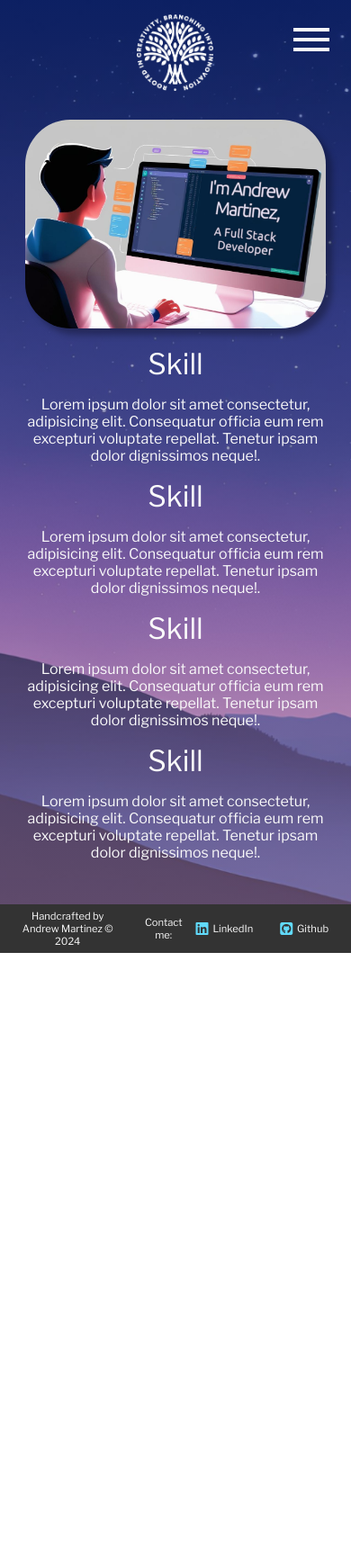
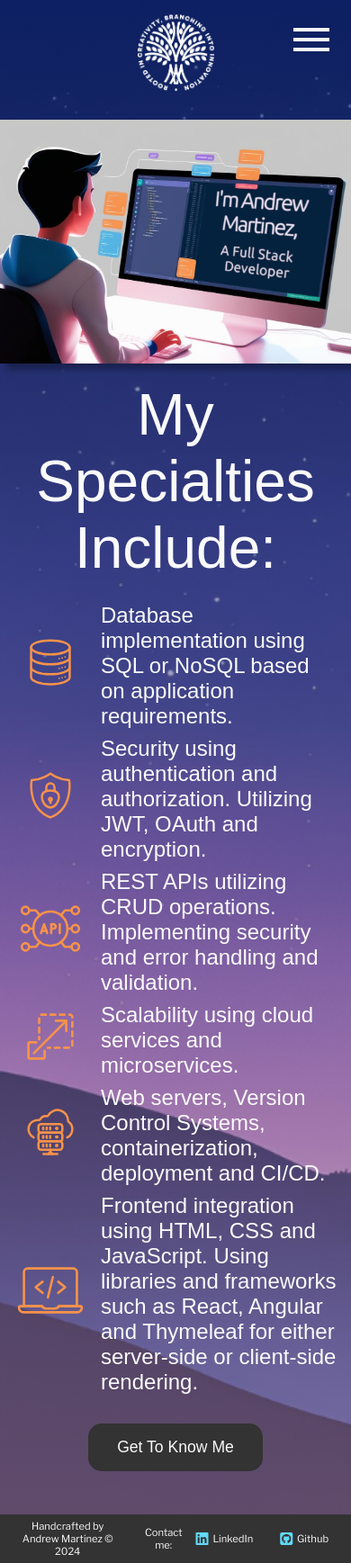
Before and after one commit to andymartinez1/Portfolio, a plain HTML site: page index.html in a window 390 px wide. Shown: the whole page at 90% size. Before the commit the page ends 1059 px from the top, so only its background shows below. Drawn offline with nearby package versions, Linux system fonts and the light colour scheme; a web font is replaced by a local one.

Commit message:
Completed the home page (for now). Added more icons and styling.

```diff
--- a/index.html
+++ b/index.html
@@ -37,8 +37,8 @@
           <ul class="navbar-links">
             <li class="navbar-list-item">
               <a href="/">
-                <i class="fa-solid fa-house"></i>
-                <p>&nbsp; Home</p>
+                <i class="fa-solid fa-house current"></i>
+                <p class="current">&nbsp; Home</p>
               </a>
             </li>
             <li class="navbar-list-item">
@@ -67,31 +67,59 @@
           <div class="home-image">
             <img src="/img/background-img/Home-Image.jpg" alt="" />
           </div>
+
           <div class="home-page">
-            <h1>Skill</h1>
+            <h1>My Specialties Include:</h1>
+            <ul class="home-list">
+              <li class="home-list-item">
+                <img src="/img/icons/Database.svg" alt="Database" />
                 <p>
-              Lorem ipsum dolor sit amet consectetur, adipisicing elit.
-              Consequatur officia eum rem excepturi voluptate repellat. Tenetur
-              ipsam dolor dignissimos neque!.
+                  Database implementation using SQL or NoSQL based on
+                  application requirements.
                 </p>
-            <h1>Skill</h1>
+              </li>
+
+              <li class="home-list-item">
+                <img src="/img/icons/Security.svg" alt="Security" />
                 <p>
-              Lorem ipsum dolor sit amet consectetur, adipisicing elit.
-              Consequatur officia eum rem excepturi voluptate repellat. Tenetur
-              ipsam dolor dignissimos neque!.
+                  Security using authentication and authorization. Utilizing
+                  JWT, OAuth and encryption.
                 </p>
-            <h1>Skill</h1>
+              </li>
+              <li class="home-list-item">
+                <img src="/img/icons/APIs.svg" alt="APIs" />
                 <p>
-              Lorem ipsum dolor sit amet consectetur, adipisicing elit.
-              Consequatur officia eum rem excepturi voluptate repellat. Tenetur
-              ipsam dolor dignissimos neque!.
+                  REST APIs utilizing CRUD operations. Implementing security and
+                  error handling and validation.
                 </p>
-            <h1>Skill</h1>
-            <p class="home-page-description">
-              Lorem ipsum dolor sit amet consectetur, adipisicing elit.
-              Consequatur officia eum rem excepturi voluptate repellat. Tenetur
-              ipsam dolor dignissimos neque!.
+              </li>
+              <li class="home-list-item">
+                <img src="/img/icons/Scalability.svg" alt="Scalability" />
+                <p>Scalability using cloud services and microservices.</p>
+              </li>
+              <li class="home-list-item">
+                <img src="/img/icons/Server.svg" alt="Server" />
+                <p>
+                  Web servers, Version Control Systems, containerization,
+                  deployment and CI/CD.
                 </p>
+              </li>
+              <li class="home-list-item">
+                <img
+                  src="/img/icons/Frontend Integration.svg"
+                  alt="Frontend Integration"
+                />
+                <p>
+                  Frontend integration using HTML, CSS and JavaScript. Using
+                  libraries and frameworks such as React, Angular and Thymeleaf
+                  for either server-side or client-side rendering.
+                </p>
+              </li>
+            </ul>
+
+            <a href="/pages/about.html">
+              <button class="home-page-button">Get To Know Me</button>
+            </a>
           </div>
         </section>
       </div>
--- a/script.js
+++ b/script.js
@@ -15,6 +15,7 @@ document.querySelectorAll(".navbar-list-item").forEach((n) =>
 );
 
 // PROJECTS SLIDER
+
 const panels = document.querySelectorAll(".panel");
 
 panels.forEach((panel) => {
--- a/styles.css
+++ b/styles.css
@@ -1,4 +1,4 @@
-@import url("https://fonts.googleapis.com/css2?family=Inter:ital,opsz,wght@0,14..32,100..900;1,14..32,100..900&family=Libre+Franklin:ital,wght@0,100..900;1,100..900&family=Raleway:ital,wght@0,100..900;1,100..900&family=Style+Script&display=swap");
+@import url("https://fonts.googleapis.com/css2?family=Alumni+Sans+Pinstripe:ital@0;1&family=Libre+Franklin:ital,wght@0,100..900;1,100..900&family=Style+Script&display=swap");
 
 :root {
   --primary-box-shadow: 7px 7px 7px rgba(0, 0, 0, 0.3);
@@ -66,11 +66,10 @@ body {
 }
 
 .navbar-list-item {
-  margin-left: 2rem;
+  margin: 0 1rem 0 2rem;
   list-style-type: none;
-}
 
-.navbar-list-item a {
+  & a {
     color: var(--color-white);
     text-decoration: none;
     font-size: 1.3rem;
@@ -78,14 +77,20 @@ body {
     justify-content: center;
     align-items: center;
     transition: all 0.3s;
+
+    & p {
+      font-size: 1.3rem;
     }
-
-.navbar-list-item a p {
-  font-size: 1.3rem;
+  }
 }
 
 .navbar-list-item a:hover {
   box-shadow: 0 -4px 0px var(--color-white) inset;
+}
+
+.current {
+  color: #f7924a;
+  transform: scale(1.1);
 }
 
 .hamburger {
@@ -170,21 +175,61 @@ p {
 }
 
 .home-page {
+  font-family: "Alumni Sans Pinstripe", sans-serif;
   width: 25%;
   display: flex;
   flex-direction: column;
   justify-content: center;
   align-items: center;
-  margin-left: auto;
-  margin-right: auto;
+  margin: auto;
 
   & h1 {
-    margin: 1rem 0;
+    font-size: 4rem;
+    margin: 1rem auto 0 auto;
+  }
+}
+
+.home-list {
+  margin: 0;
+  padding: 1rem;
+  list-style: none;
+  text-align: left;
+}
+
+.home-list-item {
+  color: var(--color-white);
+  display: flex;
+  align-items: center;
+
+  & img {
+    height: 5rem;
   }
 
   & p {
-    margin: 0;
+    font-size: 1.5rem;
+    margin: 0.5rem 0 0 1rem;
   }
+}
+
+.home-page-button {
+  margin-top: 1rem;
+  padding: 1rem 2rem;
+  border: none;
+  border-radius: 15px;
+  background-color: var(--color-grey);
+  color: var(--color-white);
+  font-size: 1.1rem;
+  cursor: pointer;
+  transition: all 0.5s ease;
+}
+
+.home-page-button:hover {
+  transform: scale(1.02);
+}
+
+.home-page-button:focus,
+.home-page-button:active {
+  outline: none;
 }
 
 /* ABOUT */
@@ -193,7 +238,7 @@ p {
   text-align: center;
   max-width: 1200px;
   margin: auto;
-  margin-bottom: 3rem;
+  /* margin-bottom: 3rem; */
 }
 
 .about-section {
@@ -361,6 +406,7 @@ a {
 .resume-button:focus,
 .resume-button:active {
   outline: none;
+  border: none;
 }
 
 /* EDUCATION */
@@ -465,7 +511,7 @@ a {
   flex: 0.5;
   margin: 4px;
   position: relative;
-  transition: flex 0.7s ease-in;
+  transition: flex 0.3s ease-in, height 0.3s ease-in;
   box-shadow: var(--primary-box-shadow);
 }
 
@@ -484,7 +530,7 @@ a {
 
 .panel.active h3 {
   opacity: 1;
-  transition: opacity 0.3s ease-in 0.4s;
+  transition: opacity 0.3s ease-in 0.3s;
 }
 
 /* FOOTER */
@@ -492,7 +538,6 @@ a {
 .footer {
   background-color: var(--color-grey);
   padding: 15px;
-  color: var(--color-white);
   text-align: center;
   width: 100vw;
   overflow: hidden;
@@ -562,6 +607,10 @@ a {
 /* MEDIA QUERIES */
 
 @media screen and (max-width: 1200px) {
+  .content {
+    width: 100vw;
+  }
+
   .navbar {
     margin-top: 1rem;
   }
@@ -617,6 +666,7 @@ a {
   }
 
   .navbar-list-item {
+    margin: 0 0 1rem;
     list-style-type: none;
   }
 
@@ -626,14 +676,13 @@ a {
 
   .navbar-list-item a,
   .navbar-list-item a:hover,
-  .navbar-list-item a p,
-  .navbar-list-item a p:hover {
+  .navbar-list-item p,
+  .navbar-list-item p:hover {
     display: flex;
     justify-content: center;
     align-items: center;
     width: 100%;
     text-decoration: none;
-    color: var(--color-white);
     padding: 0rem;
     font-size: 1.5rem;
   }
@@ -656,16 +705,16 @@ a {
     align-items: center;
     margin-left: auto;
     margin-right: auto;
+
+    & img {
+      width: 100%;
+      border-radius: 0;
+    }
   }
 
   .home-page {
     width: 100%;
-    margin-left: auto;
-    margin-right: auto;
-
-    & h1 {
-      font-size: 2rem;
-    }
+    margin: auto;
   }
 
   .developer-icon img {
@@ -714,9 +763,12 @@ a {
     max-width: 85vw;
   }
 
-  .panel:nth-of-type(4),
-  .panel:nth-of-type(5) {
-    display: none;
+  .panel {
+    height: 20vh;
+
+    &.active {
+      height: 40vh;
+    }
   }
 
   .footer-content p {
```
Also changed, not shown: pages/about.html (+2 -2 lines), pages/education.html (+2 -2 lines), pages/projects.html (+3 -3 lines), img/background-img/Home-Image-2.jpg (deleted), img/icons/APIs.svg (added), img/icons/Database.svg (added), img/icons/Frontend Integration.svg (added), img/icons/Scalability.svg (added), img/icons/Security.svg (added), img/icons/Server.svg (added). Lines whose indentation alone changed are shown as unchanged.
